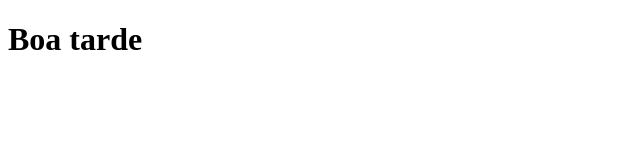
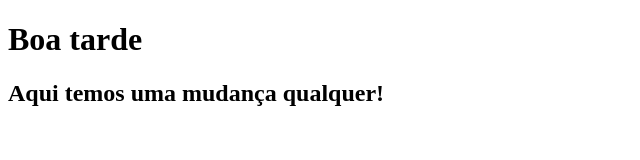
Before and after one commit to JoaoManieri/Projeto-Jacaranda, an Electron app: page src/index.html in a window 800 px wide. Shown: the whole page, without its empty margins (0-640 px from the left). Drawn offline with Linux system fonts and the light colour scheme.

Commit message:
Initial Commit Hariel Baltor

```diff
--- a/src/index.html
+++ b/src/index.html
@@ -11,6 +11,7 @@
 <body>
 
     <h1>Boa tarde</h1>
+    <h2>Aqui temos uma mudança qualquer!</h2>
 
 </body>
 
```
